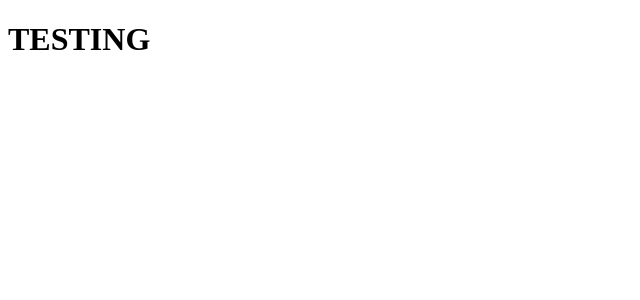
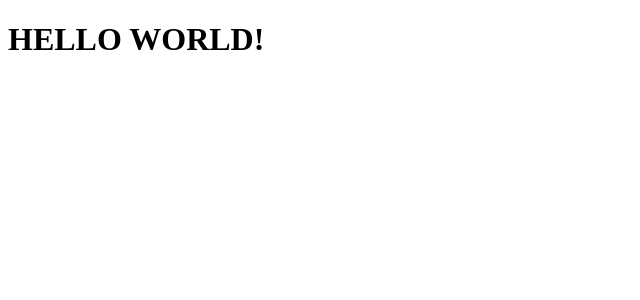
Before and after one commit to nycsamuel/react-dashboard, a React app: page / in a window 1280 px wide. Shown: the top 300 px of the page, without its empty margins (0-640 px from the left). Built offline with nearby package versions, Linux system fonts and the light colour scheme.

Commit message:
create mvc structure; implement simple react-router

```diff
--- a/package.json
+++ b/package.json
@@ -25,11 +25,13 @@
     "html-webpack-plugin": "^2.28.0",
     "html-webpack-template": "^6.0.1",
     "morgan": "^1.8.2",
+    "node-fetch": "^1.7.1",
     "path": "^0.12.7",
     "pg-promise": "^5.9.0",
     "react": "^15.5.4",
     "react-dom": "^15.5.4",
     "react-router": "^4.1.1",
+    "react-router-dom": "^4.1.1",
     "style-loader": "^0.18.2",
     "webpack": "^2.6.1"
   },
--- a/server.js
+++ b/server.js
@@ -11,4 +11,6 @@ app.use(logger('dev'));
 app.use(bodyParser.json());
 app.use(express.static(path.join(__dirname, 'dist')));
 
+app.use('/api/weather', require('./routes/weather.js'));
+
 app.listen(PORT, () => console.log('server listening on', PORT));
--- a/src/components/App/App.js
+++ b/src/components/App/App.js
@@ -9,8 +9,8 @@ export default class App extends Component {
 
   render() {
     return (
-      <div className="test">
-        <h1>TESTING</h1>
+      <div className="container">
+        <h1>HELLO WORLD!</h1>
       </div>
     );
   }
--- a/src/index.js
+++ b/src/index.js
@@ -2,7 +2,15 @@ import React from 'react';
 import ReactDOM from 'react-dom';
 import App from './components/App/App.js';
 
+import {
+  BrowserRouter as Router,
+  Route,
+  Link
+} from 'react-router-dom';
+
 ReactDOM.render(
-  <App />,
+  <Router>
+    <Route path='/' component={App} />
+  </Router>,
   document.getElementById('root')
 );
```
Also changed, not shown: routes/weather.js (added, +12 -0 lines), services/weather.js (added, +12 -0 lines).
